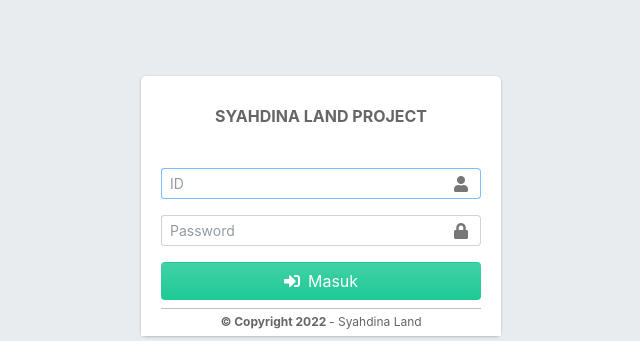
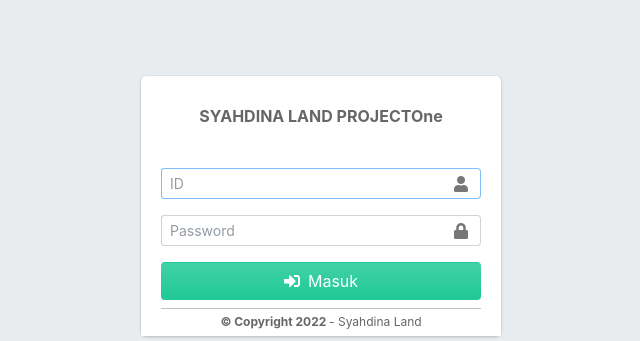
Before and after one commit to roniemailbox/syahdina, a CodeIgniter app: page /database/index.php/login/index in a window 1280 px wide. Shown: the part 194-535 px from the top of the page, without its empty margins (319-959 px from the left). Run offline with CodeIgniter, Linux system fonts and the light colour scheme; some libraries are stand-ins or nearby versions.

Commit message:
Tes Update

```diff
--- a/application/views/login.php
+++ b/application/views/login.php
@@ -31,7 +31,7 @@
         <!-- <p style="text-align: center">
           <img src="<?php echo base_url('img/logo-ngawi-sidebar.png'); ?>">
         </p> -->
-        <p style="font-size: 16px"><strong>SYAHDINA LAND PROJECT</strong></p>
+        <p style="font-size: 16px"><strong>SYAHDINA LAND PROJECTOne</strong></p>
       </div>
 
       <form action="<?php echo site_url('Login/login'); ?>" method="post">
```
